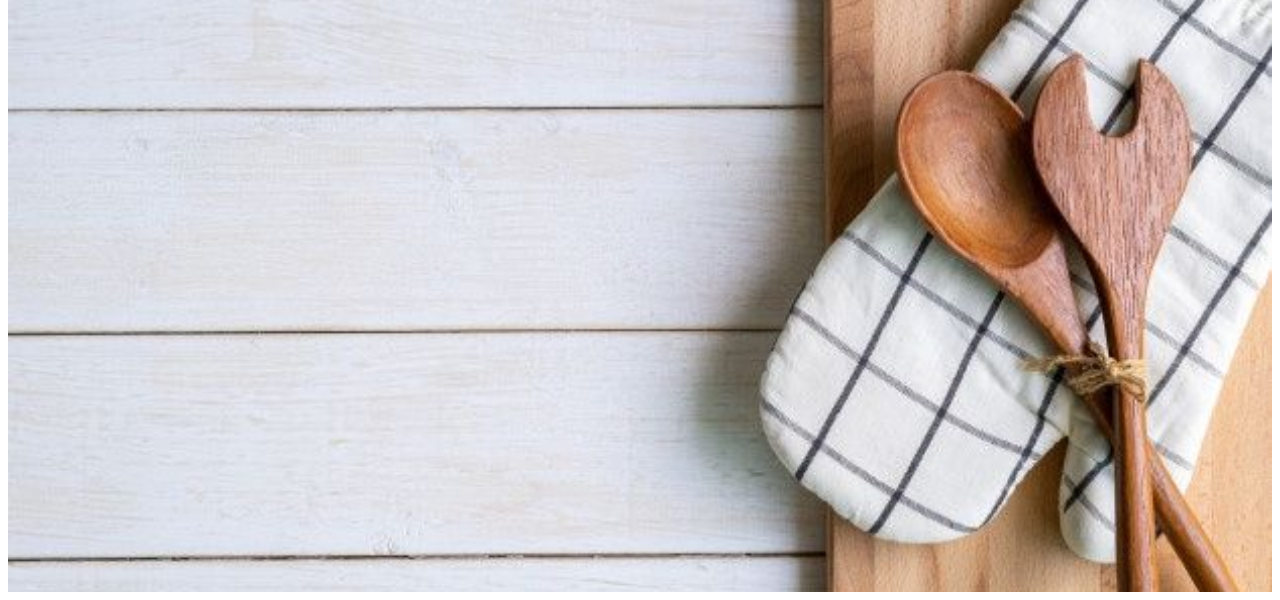
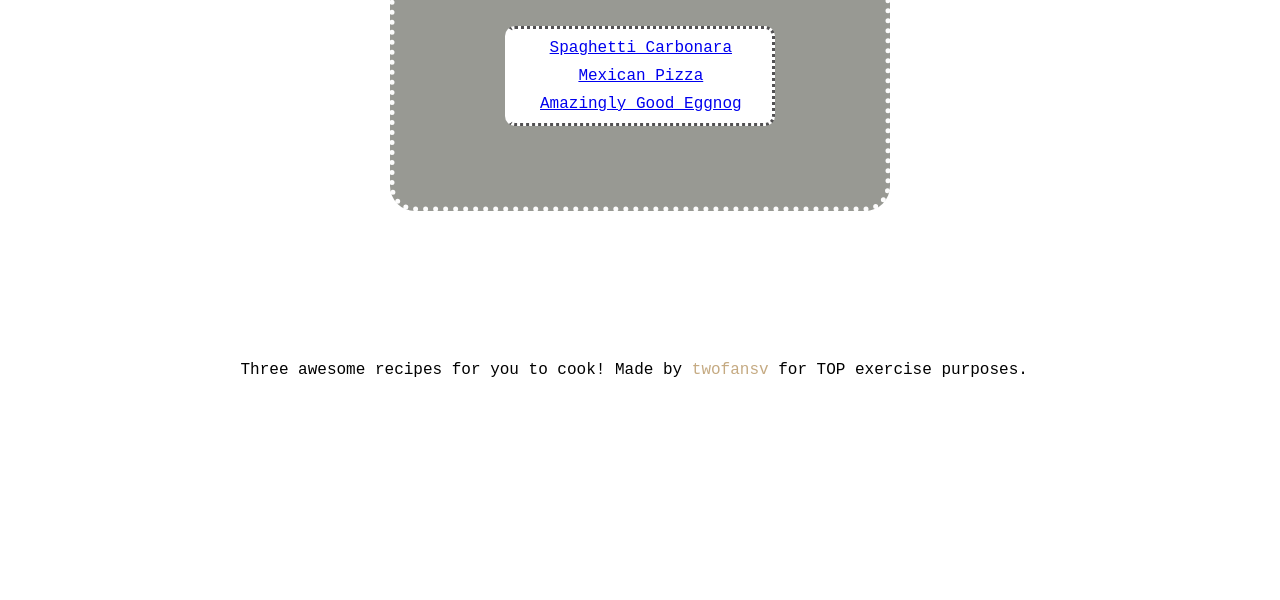
Before and after one commit to twofansv/odin-recipes, a plain HTML site: page index.html in a window 1280 px wide. Shown: the part 229-829 px from the top of the page. After the commit the page ends 800 px from the top, so only its background shows below. Drawn offline with Linux system fonts and the light colour scheme.

Commit message:
[*+-] Remade the index.html for aesthetic purposes
This time i've recreated the index of my Odin Recipes for practice of
my newly learned Block and Inline knowledge. Did remove ugly background
and got to match the new aesthetic.

```diff
--- a/css/style.css
+++ b/css/style.css
@@ -1,19 +1,61 @@
 body {
-    font-family: Impact, Haettenschweiler, 'Arial Narrow Bold', sans-serif;
+    font-family: 'Courier New', Courier, monospace;
 
-.img.bg {
-    background-image: url("../images/webbg.jpg");
-    background-repeat: no-repeat;
-    background-size: cover;
-    height: 100vh;
-    width: 100%;
-}
+
 
 .recipe-list {
-    background-color: aqua;
+    box-sizing: border-box;
+    background-color: rgb(255, 255, 255);
     text-align: center;
-    color: blueviolet;
-}
+    color: rgb(81, 80, 82);
+    display: inline-block;
+    border-left: 5px rgb(255, 255, 255);
+    border-style: dotted;
+    border-radius: 10px;
+    padding: 10px 30px;
+    margin-left: 110px;
+    margin-top: 20px;
 
 
 }
+
+.index-container {
+    box-sizing: border-box;
+    width: 500px;
+    height: 290px;
+    margin: 150px auto;
+    border: 5px dotted rgb(252, 252, 252);
+    border-radius: 25px;
+    background: rgb(152, 153, 147);
+
+}
+
+.carb,
+.pizza,
+.egg {
+    display: block;
+
+
+}
+
+.carb {
+    margin-top: 0px;
+    margin-bottom: 10px;
+}
+
+.pizza {
+    margin-bottom: 10px;
+}
+
+.egg {
+    margin-top: 10px;
+}
+
+.index-para{
+    box-sizing: border-box;
+    width: 799px;
+    height: 18px;
+    margin: auto;
+
+}
+}
--- a/index.html
+++ b/index.html
@@ -7,15 +7,17 @@
     </head>
 
     <body>
-        <div class="img bg">
-            <h1 style="color: crimson; background-color: yellowgreen; text-align: center;">Odin Recipes</h1>
+        <div class="index-container">
+            <h1 style="color: rgb(255, 255, 255); text-align: center;">Odin Recipes</h1>
                 <div class="recipe-list">
-                    <ul>
-                        <li><a href="recipes/spaghetti-carbonara.html" rel="noopener noreferrer" target="_blank">Spaghetti Carbonara</a></li>
-                        <li><a href="recipes/mexican-pizza.html" rel="noopener noreferrer" target="_blank">Mexican Pizza</a></li>
-                        <li><a href="recipes/amazingly-good-eggnog.html" rel="noopener noreferrer" target="_blank">Amazingly Good Eggnog</a></li>
-                    </ul>
+                        <a class= carb href="recipes/spaghetti-carbonara.html" rel="noopener noreferrer" target="_blank">Spaghetti Carbonara</a></li>
+                        <a class= pizza href="recipes/mexican-pizza.html" rel="noopener noreferrer" target="_blank">Mexican Pizza</a></li>
+                        <a class= egg href="recipes/amazingly-good-eggnog.html" rel="noopener noreferrer" target="_blank">Amazingly Good Eggnog</a></li>
                 </div>
+        </div>
+
+        <div class="index-para">
+            Three awesome recipes for you to cook! Made by <span style="color: rgb(197, 170, 130);">twofansv</span> for TOP exercise purposes.
         </div>
     </body>
 </html>
```
